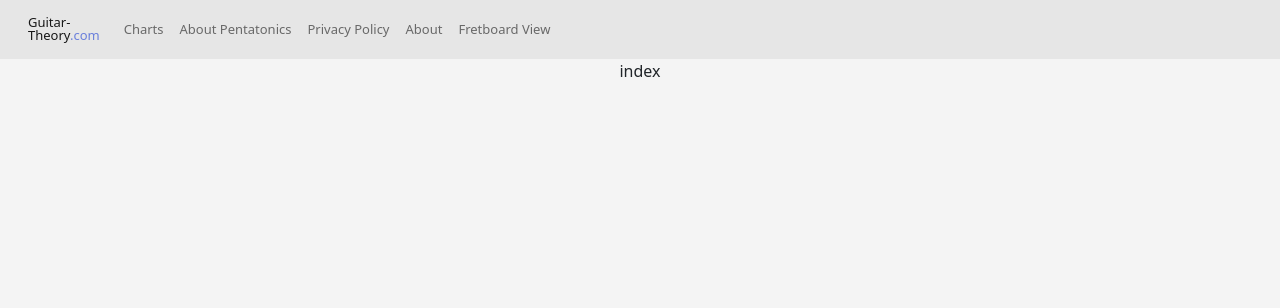
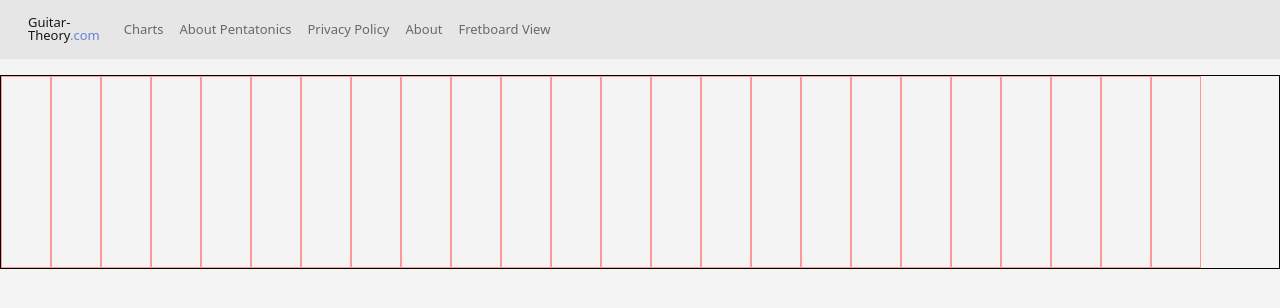
Before and after one commit to nvduran/guitar-theory-site, a React (Create React App) app: page /FullFretboard in a window 1280 px wide. Shown: the top 308 px of the page. Built offline with nearby package versions, Linux system fonts and the light colour scheme.

Commit message:
fret outlines with side scrolling

```diff
--- a/src/components/FullFretboard/index.js
+++ b/src/components/FullFretboard/index.js
@@ -1,5 +1,35 @@
 import React from "react";
+import "../../styles/FullFretboard.css";
 
 export default function FullFretboard() {
-        return <div>index</div>;
+        return (
+                <div className="big-full-fretboard-container">
+                        <div className="big-full-fretboard-div">
+                                <div className="ff-fret1"></div>
+                                <div className="ff-fret2"></div>
+                                <div className="ff-fret3"></div>
+                                <div className="ff-fret4"></div>
+                                <div className="ff-fret5"></div>
+                                <div className="ff-fret6"></div>
+                                <div className="ff-fret7"></div>
+                                <div className="ff-fret8"></div>
+                                <div className="ff-fret9"></div>
+                                <div className="ff-fret10"></div>
+                                <div className="ff-fret11"></div>
+                                <div className="ff-fret12"></div>
+                                <div className="ff-fret13"></div>
+                                <div className="ff-fret14"></div>
+                                <div className="ff-fret15"></div>
+                                <div className="ff-fret16"></div>
+                                <div className="ff-fret17"></div>
+                                <div className="ff-fret18"></div>
+                                <div className="ff-fret19"></div>
+                                <div className="ff-fret20"></div>
+                                <div className="ff-fret21"></div>
+                                <div className="ff-fret22"></div>
+                                <div className="ff-fret23"></div>
+                                <div className="ff-fret24"></div>
+                        </div>
+                </div>
+        );
 }
--- /dev/null
+++ b/src/styles/FullFretboard.css
@@ -0,0 +1,228 @@
+.big-full-fretboard-container {
+  margin-top: 1rem;
+  overflow-x: scroll;
+  overflow-y: hidden;
+}
+
+.big-full-fretboard-div {
+  display: flex;
+  flex-direction: row;
+  align-items: center;
+  border: 1px black solid;
+}
+
+.ff-fret1 {
+  display: flex;
+  flex-direction: column;
+  min-height: 12rem;
+  width: 50px;
+  min-width: 50px;
+  border: 1px rgb(252, 154, 154) solid;
+}
+
+.ff-fret2 {
+  display: flex;
+  flex-direction: column;
+  min-height: 12rem;
+  width: 50px;
+  min-width: 50px;
+  border: 1px rgb(252, 154, 154) solid;
+}
+
+.ff-fret3 {
+  display: flex;
+  flex-direction: column;
+  min-height: 12rem;
+  width: 50px;
+  min-width: 50px;
+  border: 1px rgb(252, 154, 154) solid;
+}
+
+.ff-fret4 {
+  display: flex;
+  flex-direction: column;
+  min-height: 12rem;
+  width: 50px;
+  min-width: 50px;
+  border: 1px rgb(252, 154, 154) solid;
+}
+
+.ff-fret5 {
+  display: flex;
+  flex-direction: column;
+  min-height: 12rem;
+  width: 50px;
+  min-width: 50px;
+  border: 1px rgb(252, 154, 154) solid;
+}
+
+.ff-fret6 {
+  display: flex;
+  flex-direction: column;
+  min-height: 12rem;
+  width: 50px;
+  min-width: 50px;
+  border: 1px rgb(252, 154, 154) solid;
+}
+
+.ff-fret7 {
+  display: flex;
+  flex-direction: column;
+  min-height: 12rem;
+  width: 50px;
+  min-width: 50px;
+  border: 1px rgb(252, 154, 154) solid;
+}
+
+.ff-fret8 {
+  display: flex;
+  flex-direction: column;
+  min-height: 12rem;
+  width: 50px;
+  min-width: 50px;
+  border: 1px rgb(252, 154, 154) solid;
+}
+
+.ff-fret9 {
+  display: flex;
+  flex-direction: column;
+  min-height: 12rem;
+  width: 50px;
+  min-width: 50px;
+  border: 1px rgb(252, 154, 154) solid;
+}
+
+.ff-fret10 {
+  display: flex;
+  flex-direction: column;
+  min-height: 12rem;
+  width: 50px;
+  min-width: 50px;
+  border: 1px rgb(252, 154, 154) solid;
+}
+
+.ff-fret11 {
+  display: flex;
+  flex-direction: column;
+  min-height: 12rem;
+  width: 50px;
+  min-width: 50px;
+  border: 1px rgb(252, 154, 154) solid;
+}
+
+.ff-fret12 {
+  display: flex;
+  flex-direction: column;
+  min-height: 12rem;
+  width: 50px;
+  min-width: 50px;
+  border: 1px rgb(252, 154, 154) solid;
+}
+
+.ff-fret13 {
+  display: flex;
+  flex-direction: column;
+  min-height: 12rem;
+  width: 50px;
+  min-width: 50px;
+  border: 1px rgb(252, 154, 154) solid;
+}
+
+.ff-fret14 {
+  display: flex;
+  flex-direction: column;
+  min-height: 12rem;
+  width: 50px;
+  min-width: 50px;
+  border: 1px rgb(252, 154, 154) solid;
+}
+
+.ff-fret15 {
+  display: flex;
+  flex-direction: column;
+  min-height: 12rem;
+  width: 50px;
+  min-width: 50px;
+  border: 1px rgb(252, 154, 154) solid;
+}
+
+.ff-fret16 {
+  display: flex;
+  flex-direction: column;
+  min-height: 12rem;
+  width: 50px;
+  min-width: 50px;
+  border: 1px rgb(252, 154, 154) solid;
+}
+
+.ff-fret17 {
+  display: flex;
+  flex-direction: column;
+  min-height: 12rem;
+  width: 50px;
+  min-width: 50px;
+  border: 1px rgb(252, 154, 154) solid;
+}
+
+.ff-fret18 {
+  display: flex;
+  flex-direction: column;
+  min-height: 12rem;
+  width: 50px;
+  min-width: 50px;
+  border: 1px rgb(252, 154, 154) solid;
+}
+
+.ff-fret19 {
+  display: flex;
+  flex-direction: column;
+  min-height: 12rem;
+  width: 50px;
+  min-width: 50px;
+  border: 1px rgb(252, 154, 154) solid;
+}
+
+.ff-fret20 {
+  display: flex;
+  flex-direction: column;
+  min-height: 12rem;
+  width: 50px;
+  min-width: 50px;
+  border: 1px rgb(252, 154, 154) solid;
+}
+
+.ff-fret21 {
+  display: flex;
+  flex-direction: column;
+  min-height: 12rem;
+  width: 50px;
+  min-width: 50px;
+  border: 1px rgb(252, 154, 154) solid;
+}
+
+.ff-fret22 {
+  display: flex;
+  flex-direction: column;
+  min-height: 12rem;
+  width: 50px;
+  min-width: 50px;
+  border: 1px rgb(252, 154, 154) solid;
+}
+
+.ff-fret23 {
+  display: flex;
+  flex-direction: column;
+  min-height: 12rem;
+  width: 50px;
+  min-width: 50px;
+  border: 1px rgb(252, 154, 154) solid;
+}
+
+.ff-fret24 {
+  display: flex;
+  flex-direction: column;
+  min-height: 12rem;
+  width: 50px;
+  min-width: 50px;
+  border: 1px rgb(252, 154, 154) solid;
+}/*# sourceMappingURL=FullFretboard.css.map */
--- /dev/null
+++ b/src/styles/FullFretboard.scss
@@ -0,0 +1,207 @@
+@import "../variables/Variables.scss";
+
+.big-full-fretboard-container {
+    margin-top: 1rem;
+    overflow-x: scroll;
+    overflow-y: hidden;
+}
+
+.big-full-fretboard-div {
+    display: flex;
+    flex-direction: row;
+    align-items: center;
+    border: 1px black solid;
+}
+
+.ff-fret1 {
+    display: flex;
+    flex-direction: column;
+    min-height: 12rem;
+    width: 50px;
+    min-width: 50px;
+    border: 1px rgb(252, 154, 154) solid;
+}
+.ff-fret2 {
+    display: flex;
+    flex-direction: column;
+    min-height: 12rem;
+    width: 50px;
+    min-width: 50px;
+    border: 1px rgb(252, 154, 154) solid;
+}
+.ff-fret3 {
+    display: flex;
+    flex-direction: column;
+    min-height: 12rem;
+    width: 50px;
+    min-width: 50px;
+    border: 1px rgb(252, 154, 154) solid;
+}
+.ff-fret4 {
+    display: flex;
+    flex-direction: column;
+    min-height: 12rem;
+    width: 50px;
+    min-width: 50px;
+    border: 1px rgb(252, 154, 154) solid;
+}
+.ff-fret5 {
+    display: flex;
+    flex-direction: column;
+    min-height: 12rem;
+    width: 50px;
+    min-width: 50px;
+    border: 1px rgb(252, 154, 154) solid;
+}
+.ff-fret6 {
+    display: flex;
+    flex-direction: column;
+    min-height: 12rem;
+    width: 50px;
+    min-width: 50px;
+    border: 1px rgb(252, 154, 154) solid;
+}
+.ff-fret7 {
+    display: flex;
+    flex-direction: column;
+    min-height: 12rem;
+    width: 50px;
+    min-width: 50px;
+    border: 1px rgb(252, 154, 154) solid;
+}
+.ff-fret8 {
+    display: flex;
+    flex-direction: column;
+    min-height: 12rem;
+    width: 50px;
+    min-width: 50px;
+    border: 1px rgb(252, 154, 154) solid;
+}
+.ff-fret9 {
+    display: flex;
+    flex-direction: column;
+    min-height: 12rem;
+    width: 50px;
+    min-width: 50px;
+    border: 1px rgb(252, 154, 154) solid;
+}
+.ff-fret10 {
+    display: flex;
+    flex-direction: column;
+    min-height: 12rem;
+    width: 50px;
+    min-width: 50px;
+    border: 1px rgb(252, 154, 154) solid;
+}
+.ff-fret11 {
+    display: flex;
+    flex-direction: column;
+    min-height: 12rem;
+    width: 50px;
+    min-width: 50px;
+    border: 1px rgb(252, 154, 154) solid;
+}
+.ff-fret12 {
+    display: flex;
+    flex-direction: column;
+    min-height: 12rem;
+    width: 50px;
+    min-width: 50px;
+    border: 1px rgb(252, 154, 154) solid;
+}
+.ff-fret13 {
+    display: flex;
+    flex-direction: column;
+    min-height: 12rem;
+    width: 50px;
+    min-width: 50px;
+    border: 1px rgb(252, 154, 154) solid;
+}
+.ff-fret14 {
+    display: flex;
+    flex-direction: column;
+    min-height: 12rem;
+    width: 50px;
+    min-width: 50px;
+    border: 1px rgb(252, 154, 154) solid;
+}
+.ff-fret15 {
+    display: flex;
+    flex-direction: column;
+    min-height: 12rem;
+    width: 50px;
+    min-width: 50px;
+    border: 1px rgb(252, 154, 154) solid;
+}
+.ff-fret16 {
+    display: flex;
+    flex-direction: column;
+    min-height: 12rem;
+    width: 50px;
+    min-width: 50px;
+    border: 1px rgb(252, 154, 154) solid;
+}
+.ff-fret17 {
+    display: flex;
+    flex-direction: column;
+    min-height: 12rem;
+    width: 50px;
+    min-width: 50px;
+    border: 1px rgb(252, 154, 154) solid;
+}
+.ff-fret18 {
+    display: flex;
+    flex-direction: column;
+    min-height: 12rem;
+    width: 50px;
+    min-width: 50px;
+    border: 1px rgb(252, 154, 154) solid;
+}
+.ff-fret19 {
+    display: flex;
+    flex-direction: column;
+    min-height: 12rem;
+    width: 50px;
+    min-width: 50px;
+    border: 1px rgb(252, 154, 154) solid;
+}
+.ff-fret20 {
+    display: flex;
+    flex-direction: column;
+    min-height: 12rem;
+    width: 50px;
+    min-width: 50px;
+    border: 1px rgb(252, 154, 154) solid;
+}
+.ff-fret21 {
+    display: flex;
+    flex-direction: column;
+    min-height: 12rem;
+    width: 50px;
+    min-width: 50px;
+    border: 1px rgb(252, 154, 154) solid;
+}
+.ff-fret22 {
+    display: flex;
+    flex-direction: column;
+    min-height: 12rem;
+    width: 50px;
+    min-width: 50px;
+    border: 1px rgb(252, 154, 154) solid;
+}
+.ff-fret23 {
+    display: flex;
+    flex-direction: column;
+    min-height: 12rem;
+    width: 50px;
+    min-width: 50px;
+    border: 1px rgb(252, 154, 154) solid;
+}
+.ff-fret24 {
+    display: flex;
+    flex-direction: column;
+    min-height: 12rem;
+    width: 50px;
+    min-width: 50px;
+    border: 1px rgb(252, 154, 154) solid;
+}
```
Also changed, not shown: 1 other file (tests, documents, lock files or other folders).
